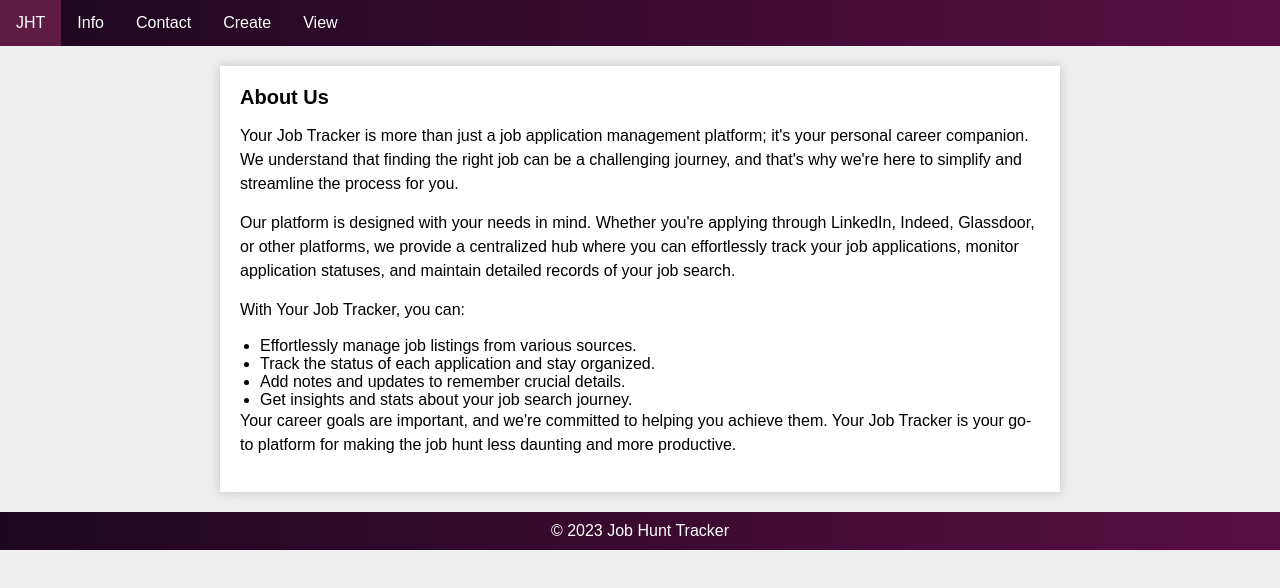
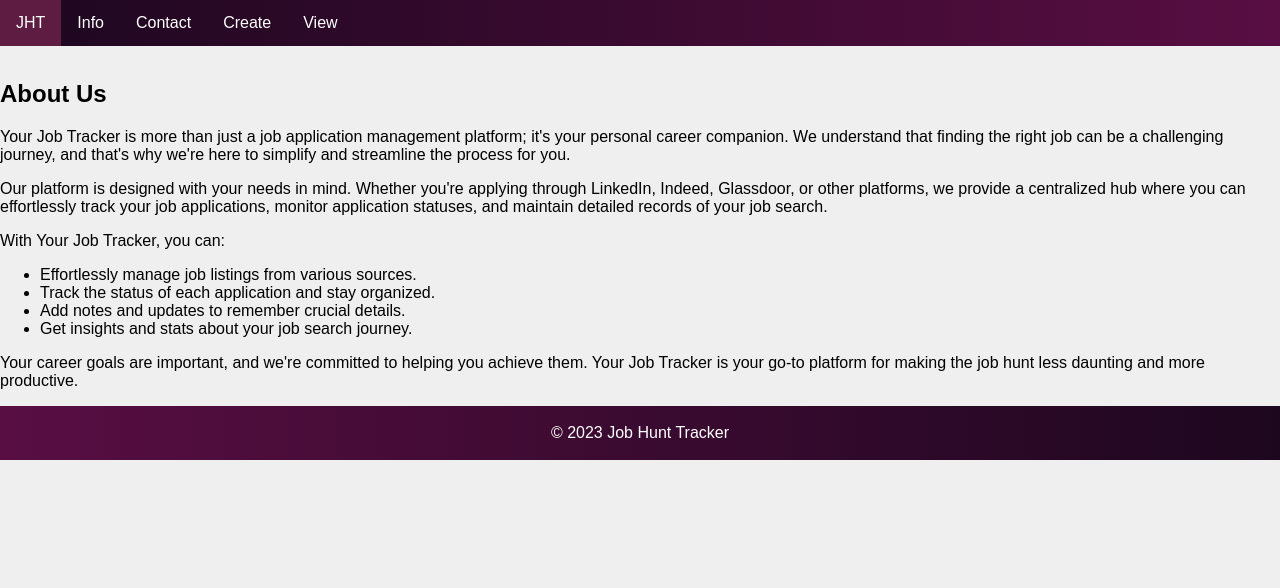
Before and after one commit to teban004/job-hunt-tracker, a React (Create React App) app: page /about in a window 1280 px wide. Shown: the top 588 px of the page. Built offline with nearby package versions, Linux system fonts and the light colour scheme.

Commit message:
updated the TopNavbar to be sticky at the top

```diff
--- a/src/App.css
+++ b/src/App.css
@@ -9,68 +9,14 @@ body {
   background-color: #efefef;
 }
 
-
-
-
-
-/* Reset default margin and padding */
-body, h1, h2, p, ul, li {
-  margin: 0;
-  padding: 0;
-}
-
-/* Basic styling */
-header {
-  background-color: #3498db;
-  color: #fff;
-  padding: 10px 0;
-  text-align: center;
-}
-
-header h1 {
-  font-size: 24px;
-}
-
-nav ul {
-  list-style: none;
-}
-
-nav ul li {
-  display: inline;
-  margin-right: 20px;
-}
-
-nav a {
-  text-decoration: none;
-  color: #fff;
-}
-
-main {
-  max-width: 800px;
-  margin: 20px auto;
-  padding: 20px;
-  background-color: #fff;
-  box-shadow: 0px 0px 10px rgba(0, 0, 0, 0.2);
-}
-
-.about h2 {
-  font-size: 20px;
-  margin-bottom: 15px;
-}
-
-.about p {
-  font-size: 16px;
-  line-height: 1.5;
-  margin-bottom: 15px;
-}
-
-.about ul {
-  margin-left: 20px;
+/* Style for the content container */
+.content-container {
+  padding-top: 60px; /* Adjust the value to match the height of your TopNavbar */
 }
 
 footer {
-  background: linear-gradient(90deg,#1d071f,#580e42);
+  background: linear-gradient(90deg, #580e42, #1d071f);
   color: #fff;
   text-align: center;
-  padding: 10px 0;
+  padding: 2px 0;
 }
--- a/src/App.js
+++ b/src/App.js
@@ -1,8 +1,8 @@
-import React from 'react';
-import { BrowserRouter as Router } from 'react-router-dom';
-import './App.css';
-import NavbarMenu from './Components/NavbarMenu';
-import MainContent from './Components/MainContent';
+import React from "react";
+import { BrowserRouter as Router } from "react-router-dom";
+import "./App.css";
+import NavbarMenu from "./Components/NavbarMenu";
+import MainContent from "./Components/MainContent";
 
 function App() {
     return (
@@ -11,7 +11,7 @@ function App() {
                 <div>
                     <NavbarMenu />
                 </div>
-        <div>
+                <div className="content-container">
                     <MainContent />
                 </div>
             </div>
--- a/src/Components/NavbarMenu.js
+++ b/src/Components/NavbarMenu.js
@@ -17,6 +17,7 @@ const NavbarMenu = () => {
   };
 
   return (
+    <div className="navbar-container">
       <div className={isOpen ? "topnav responsive" : "topnav"} id="topnavMenu">
         <a className="active">JHT</a>
         <Link to="/about" onClick={closeNavbarMenu}>
@@ -35,6 +36,7 @@ const NavbarMenu = () => {
           {isOpen ? <FiX /> : <FiMenu />}
         </a>
       </div>
+    </div>
   );
 };
 
--- a/src/Styles/NavbarMenu.css
+++ b/src/Styles/NavbarMenu.css
@@ -1,9 +1,18 @@
 @import url(https://cdnjs.cloudflare.com/ajax/libs/font-awesome/4.7.0/css/font-awesome.min.css);
 
-/* topnav container */
- .topnav {
+/* Container for the navigation bar */
+.navbar-container {
+  position: fixed;
+  top: 0;
+  left: 0;
+  right: 0;
+  background: linear-gradient(90deg, #1d071f, #580e42);
+  z-index: 1000; /* Adjust this value as needed to ensure it's above other page elements */
+}
+
+/* Style for the navigation bar */
+.topnav {
   overflow: hidden;
-  background: linear-gradient(90deg,#1d071f,#580e42);
   font-family: Arial;
 }
 
```
Also changed, not shown: src/Components/MainContent.js (+7 -7 lines), src/Pages/About.js (+23 -10 lines). Lines whose indentation alone changed are shown as unchanged.
